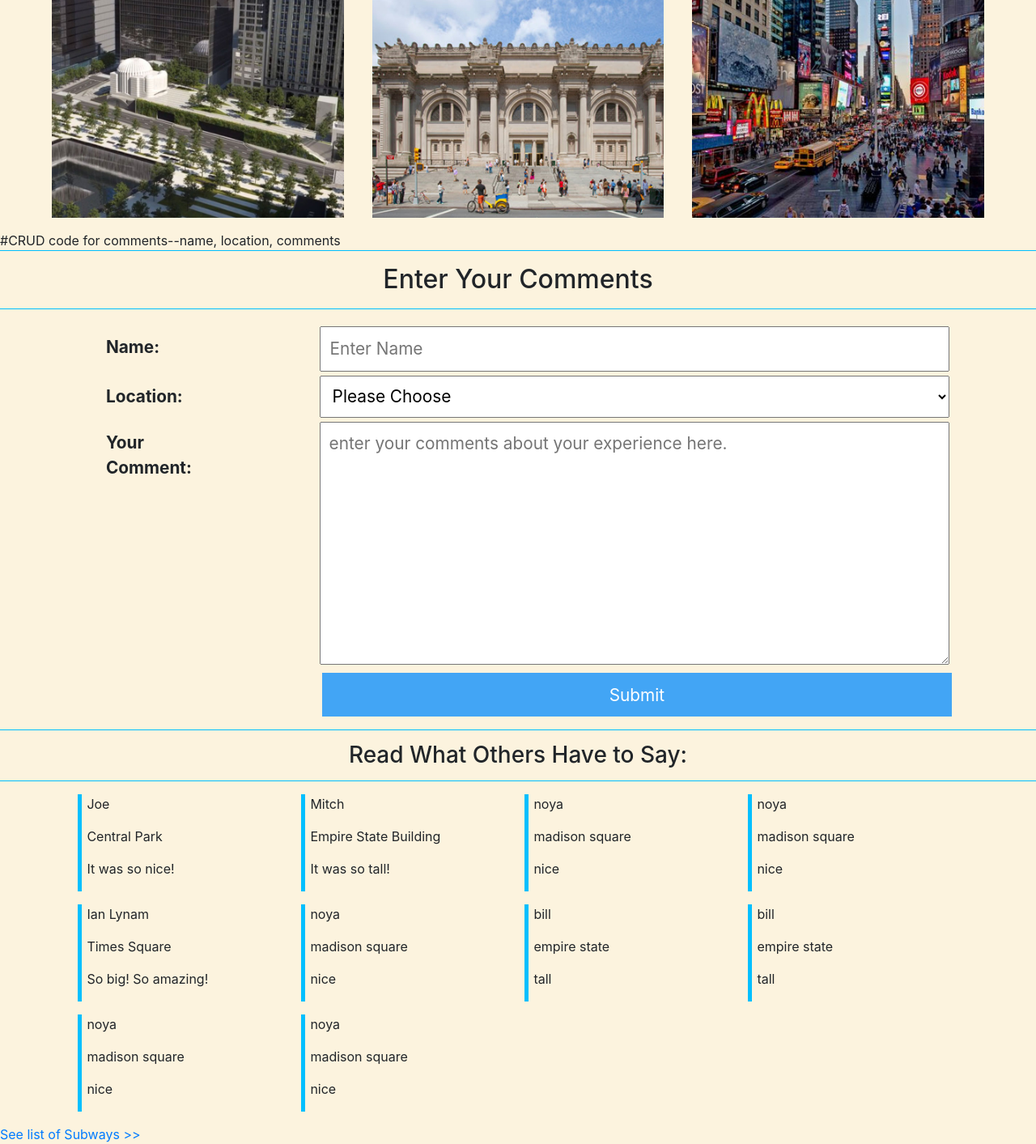
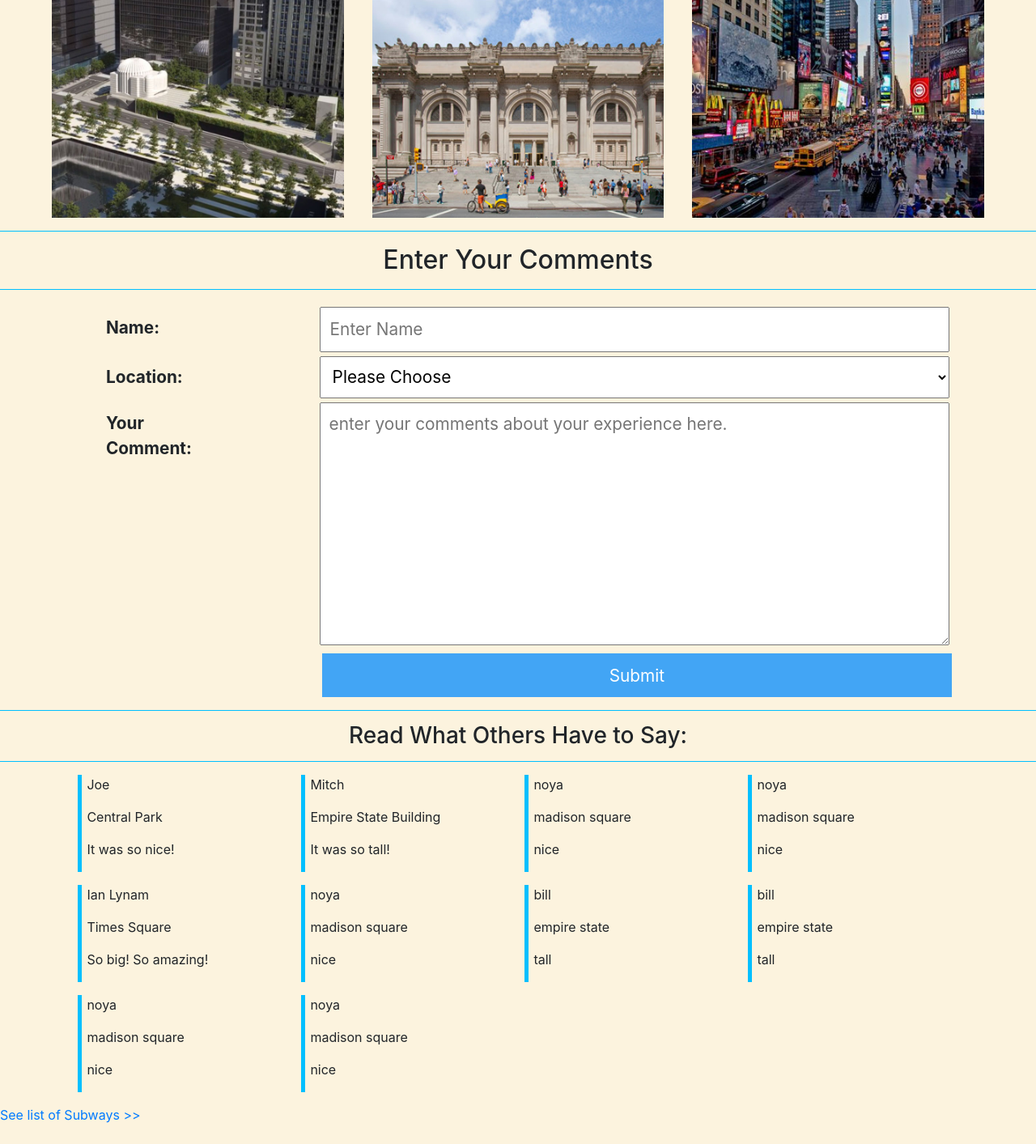
Before and after one commit to noyah81/cougars, a Flask app: page / in a window 1280 px wide. Shown: the part 450-1863 px from the top of the page at 81% size. After the commit the page ends 1837 px from the top, so only its background shows below. Run offline with Flask 2, Linux system fonts and the light colour scheme; data comes from the database, SQL or seed files in the repository.

Commit message:
organize

```diff
--- a/templates/home.html
+++ b/templates/home.html
@@ -6,9 +6,11 @@ Welcome to the Cougars Travel Website!
 {% block content %}
 
 <!-- moved the hr element into the body so that it is in the proper place. All elements that are typically visible should be contained within the body tag. -->
+<!-- background-->
+<body style="background-color:#FCF3DE;">
+<!-- title-->
+<h1 style="text-align:center;"> New York Attractions </h1>
 <!-- images on home page--array of 6 photos-->
-<body style="background-color:#FCF3DE;">
-<h1 style="text-align:center;"> New York Attractions </h1>
 <div class="main-banner">
     <div class="image-container liberty-statue">
         <img src="{{url_for('static', filename='images/NewYork-StatueOfLiberty.jpg')}}">
@@ -29,13 +31,15 @@ Welcome to the Cougars Travel Website!
         <img src="{{url_for('static', filename='images/NewYork-TimesSquare.jpg')}}">
     </div>
 </div>
-#CRUD code for comments--name, location, comments
+<!--CRUD code for comments--name, location, comments-->
 <h2> Enter Your Comments</h2>
 <div class="enter-comments">
     <form action="#comments" method="post">
         <div class="upper">
+            <!-- name input-->
         <label for="input-name">Name: </label>
         <input id="input name" type="text" name="name" required placeholder="Enter Name">
+            <!-- location input-->
         <label for="location"> Location: </label>
         <!-- keep the select dropdown for consistency in data -->
         <select id="location" name="location" required>
@@ -49,10 +53,12 @@ Welcome to the Cougars Travel Website!
         </select>
         </div>
         <div class="lower">
+            <!-- comment input-->
         <label for="comment">Your Comment: </label>
         <textarea id="comment" name="comment" placeholder="enter your comments about your experience here." required></textarea >
         <input type="hidden" name="did_submit" value="true">
         </div>
+        <!-- button -->
         <input type="submit" value="Submit">
     </form>
         </div>
@@ -61,6 +67,7 @@ Welcome to the Cougars Travel Website!
     <!-- make sure that the for loop only encloses the individual reviews -->
 {% for item in items %}
     <div class="review">
+        <!-- list input-->
         <p class="name"> {{ item [0] }}</p>
         <p class="location"> {{item [1]}} </p>
         <p class="comments">{{ item [2] }}</p>
```
